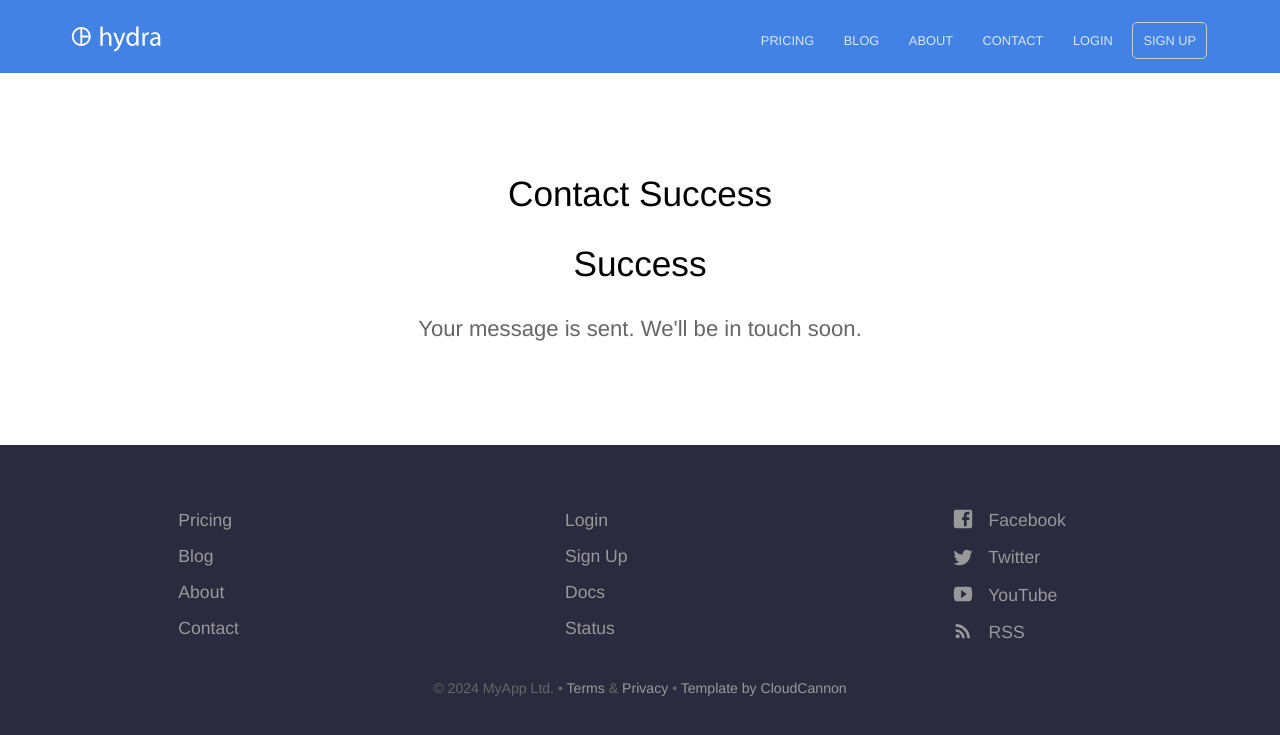
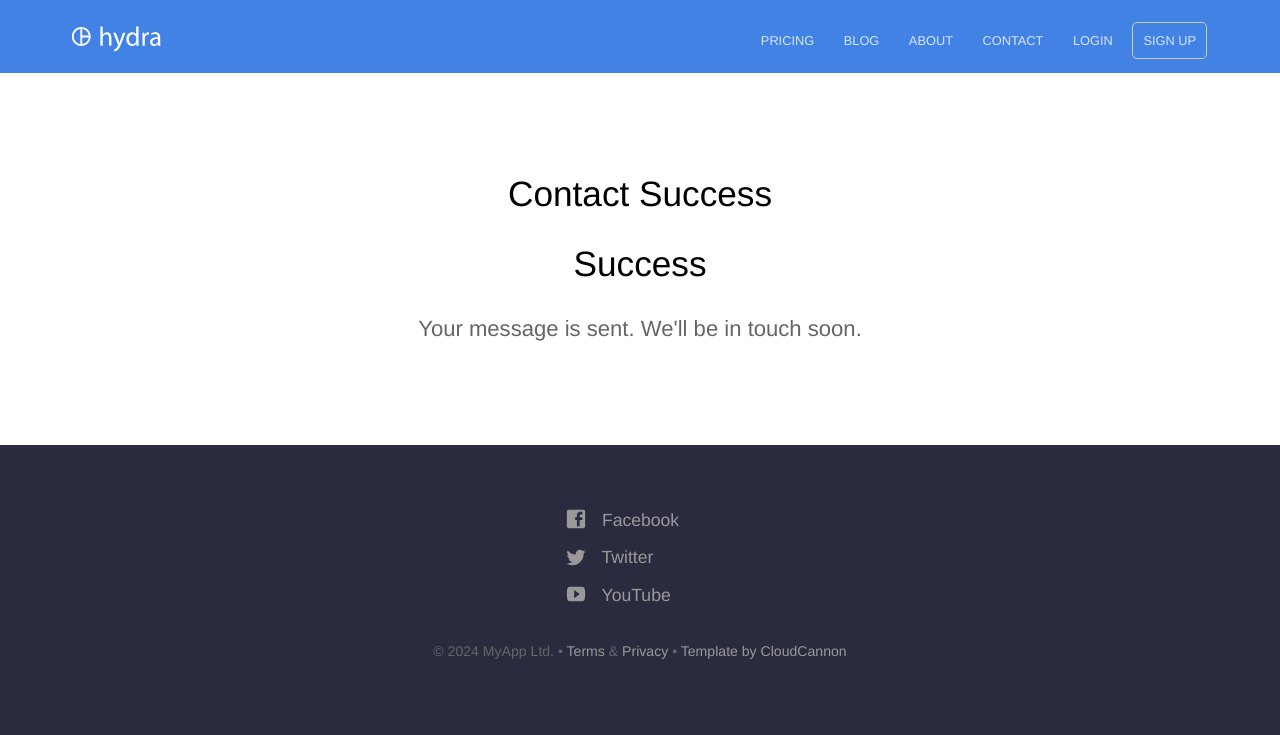
Before and after one commit to hi-sushanta/prompt, a Jekyll site: the page built from contact-success.html, in a window 1280 px wide. Shown: the top 735 px of the page. Built offline with Jekyll 4.4.1, drawn with Linux system fonts in a browser that asks for light colours.

Commit message:
Remove unnacesarry in footer.yml file.

```diff
--- a/_data/footer.yml
+++ b/_data/footer.yml
@@ -1,25 +1,3 @@
-- links:
-  - name: Pricing
-    link: /pricing/
-  - name: Blog
-    link: /blog/
-  - name: About
-    link: /about/
-  - name: Contact
-    link: /contact/
-- links:
-  - name: Login
-    link: /
-    new_window: true
-  - name: Sign Up
-    link: /
-    new_window: true
-  - name: Docs
-    link: /
-    new_window: true
-  - name: Status
-    link: /
-    new_window: true
 - links:
   - name: Facebook
     link: https://facebook.com/cloudcannon/
@@ -33,7 +11,3 @@
     link: https://youtube.com/cloudcannon/
     social_icon: YouTube
     new_window: true
-  - name: RSS
-    link: /feed.xml
-    social_icon: RSS
-    new_window: false
```
